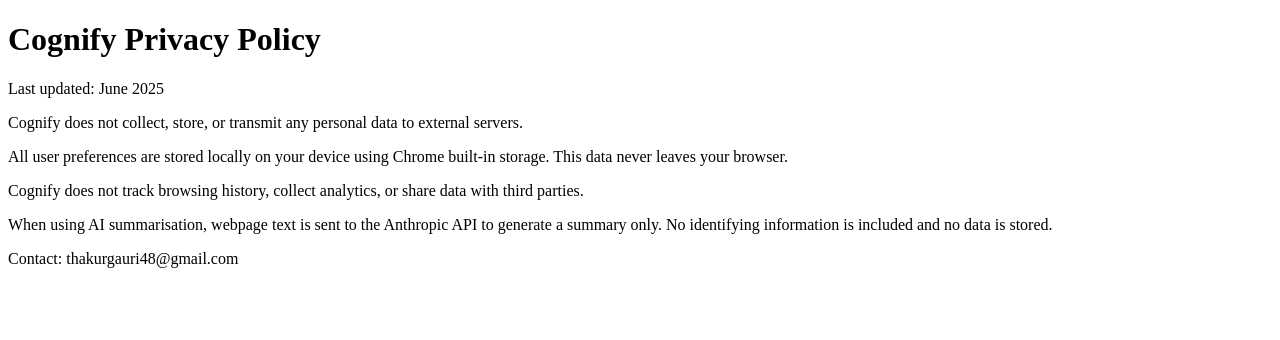
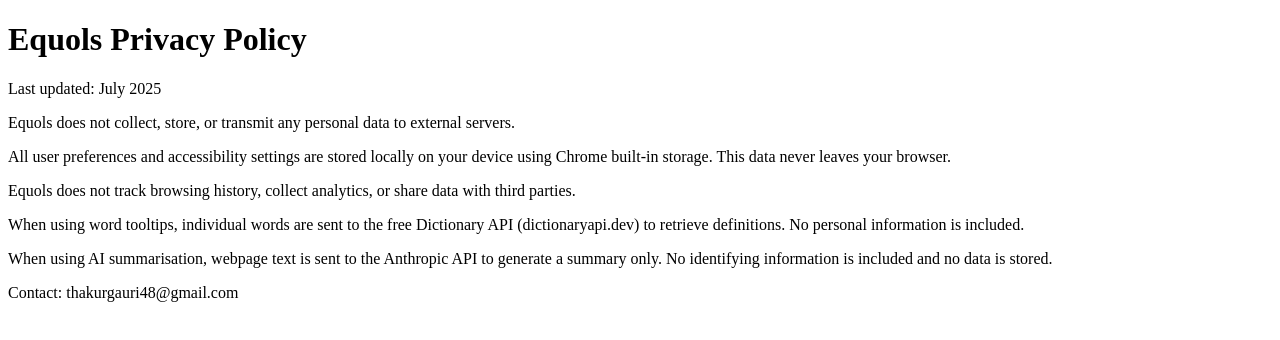
Before and after one commit to uxwithgauri-cmd/Cognify, a browser extension: page index.html in a window 1280 px wide. Drawn offline with Linux system fonts and the light colour scheme.

Commit message:
Update privacy policy from Cognify to Equols

```diff
--- a/index.html
+++ b/index.html
@@ -1,12 +1,13 @@
 <!DOCTYPE html>
 <html>
-<head><title>Cognify Privacy Policy</title></head>
+<head><title>Equols Privacy Policy</title></head>
 <body>
-<h1>Cognify Privacy Policy</h1>
-<p>Last updated: June 2025</p>
-<p>Cognify does not collect, store, or transmit any personal data to external servers.</p>
-<p>All user preferences are stored locally on your device using Chrome built-in storage. This data never leaves your browser.</p>
-<p>Cognify does not track browsing history, collect analytics, or share data with third parties.</p>
+<h1>Equols Privacy Policy</h1>
+<p>Last updated: July 2025</p>
+<p>Equols does not collect, store, or transmit any personal data to external servers.</p>
+<p>All user preferences and accessibility settings are stored locally on your device using Chrome built-in storage. This data never leaves your browser.</p>
+<p>Equols does not track browsing history, collect analytics, or share data with third parties.</p>
+<p>When using word tooltips, individual words are sent to the free Dictionary API (dictionaryapi.dev) to retrieve definitions. No personal information is included.</p>
 <p>When using AI summarisation, webpage text is sent to the Anthropic API to generate a summary only. No identifying information is included and no data is stored.</p>
 <p>Contact: thakurgauri48@gmail.com</p>
 </body>
```
